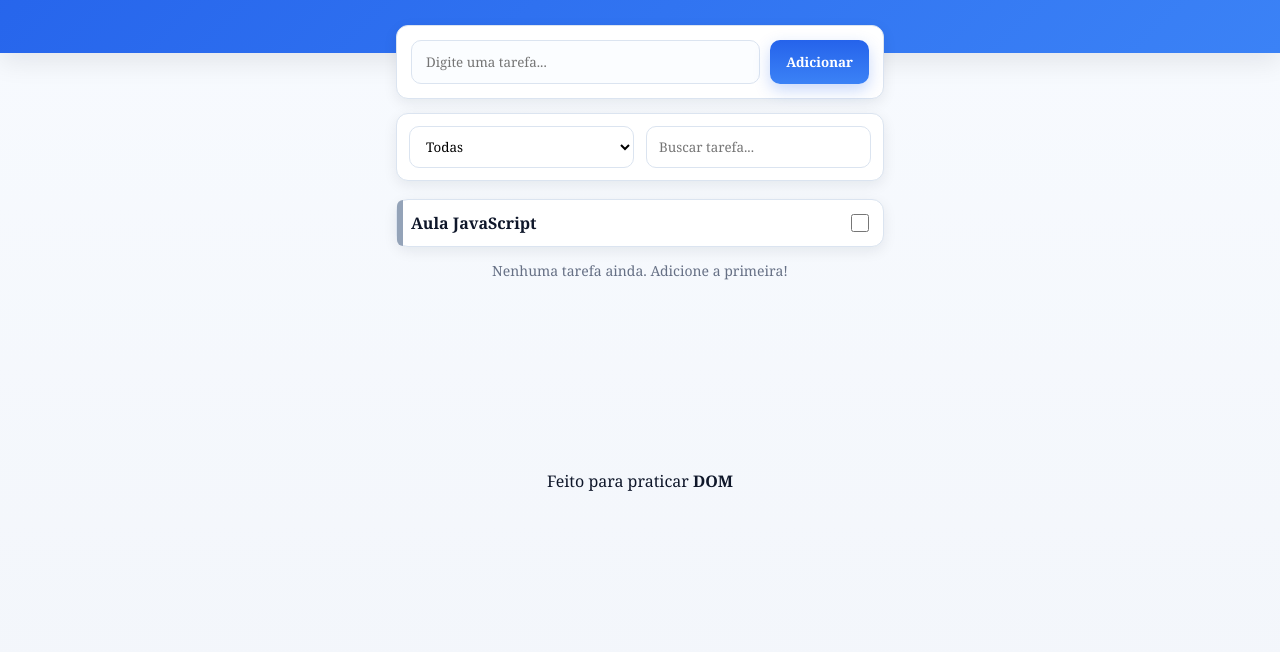
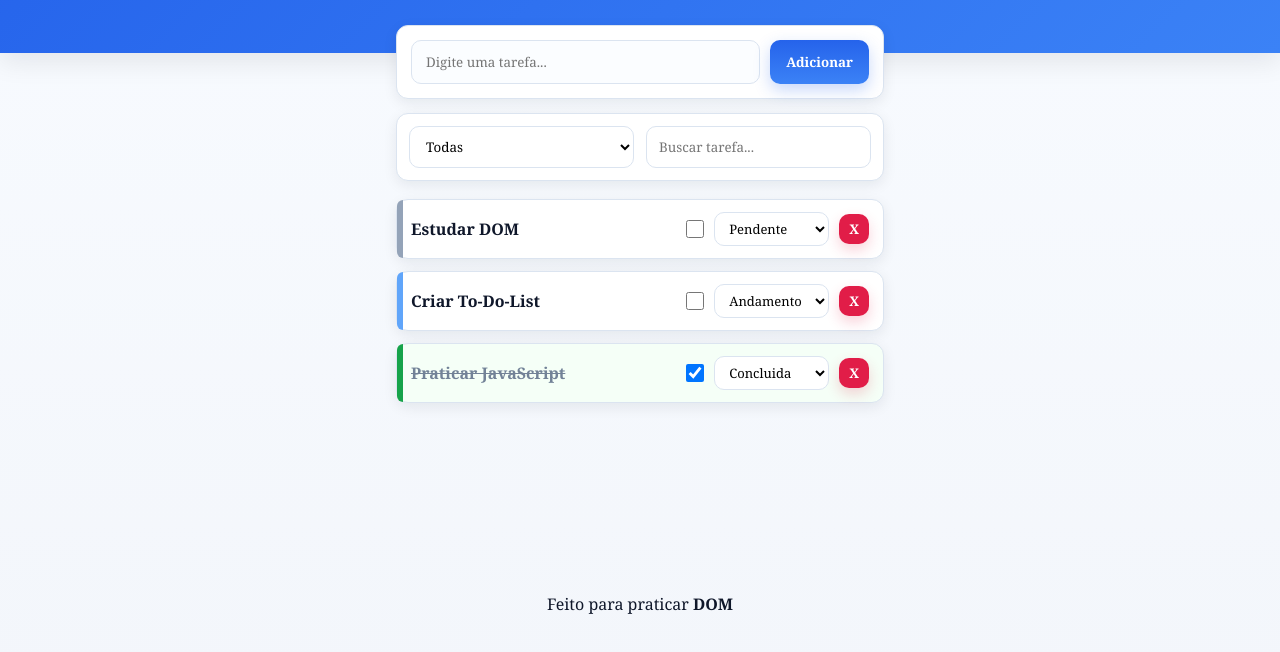
Before and after one commit to kessiamilena/ToDoList-ManipulacaoDOM, a plain HTML site: page index.html in a window 1280 px wide. Shown: the part 116-768 px from the top of the page. Drawn offline with Linux system fonts and the light colour scheme.

Commit message:
:arrow_up: Finalização do JS, incluindo as funções restantes para exibir a lista de tarefas na tela

```diff
--- a/index.html
+++ b/index.html
@@ -35,6 +35,12 @@
         <h3>Aula JavaScript</h3>
         <div class="acao">
           <input type="checkbox" name="" id="">
+          <select name="" id="">
+            <option value="pendente">Pendente</option>
+            <option value="andamento">Andamento</option>
+            <option value="concluida"selected>Concluida</option>
+          </select>
+          <button class="remover">X</button>
         </div>
       </li>
     </ul>
@@ -45,5 +51,6 @@
     <span>Feito para praticar <strong>DOM</strong></span>
   </footer>
   <script src="scripts/script.js"></script>
+  <script src="scripts/teste.js"></script>
 </body>
 </html>
--- a/scripts/script.js
+++ b/scripts/script.js
@@ -74,15 +74,15 @@ function render() {
     // console.log("filtro de status: ", filtro)
 
     // aplica filtros de status e busca
-    const filtradas = tarefas.filter( function(t) {
+    const filtradas = tarefas.filter( function(tarefa) {
         // se filtro for "todas", aceita qualquer status
         // senão - compara com t.status
-        const okStatus = filtro === "todas" ? true : t.status === filtro;
+        const okStatus = filtro === "todas" ? true : tarefa.status === filtro;
 
         // se houver termo, verifica se titulo contem esse termo
         // se usuário digitar algo, só aceita a tarefa se for igual ao que o usuário digitou
         // se usuário não digitar nada - retorna a lista completa(true)
-        const okBusca = termo ? t.titulo.toLowerCase().includes(termo) : true
+        const okBusca = termo ? tarefa.titulo.toLowerCase().includes(termo) : true
 
         return okStatus && okBusca
     })
@@ -111,5 +111,70 @@ function render() {
         const check = document.createElement('input')
         check.type = "checkbox"
         check.checked = t.status === "concluida"
+
+        // ao mudar o check, redesenha na tela
+        check.addEventListener('change', function(){
+            t.status = check.checked ? "concluida" : "pendente"
+            render()
+        })
+
+        // select de status: pendente / concluida / andamento
+        const select = document.createElement('select')
+        const listaSelect = ["pendente", "andamento", "concluida"]
+
+        listaSelect.forEach(function(status) {
+            const option = document.createElement('option')
+            option.value = status
+
+            // capitaliza(deixa em maiusculo) a primeira letra de cada palavra
+            option.textContent = status.charAt(0).toUpperCase() + status.slice(1)
+
+            if(t.status === status) option.selected = true;
+            select.appendChild(option)
+        })
+
+        // ao mudar o select, atualiza e redesenha na tela
+        select.addEventListener('change', function() {
+            t.status = select.value
+            render()
+        })
+
+        // botão remover
+        const botao = document.createElement('button');
+        botao.textContent = "X";
+        botao.className = "remover";
+
+        // recebe o evento de click e filtra uma nova lista
+        botao.addEventListener('click', function() {
+            tarefas = tarefas.filter(apagar => apagar.id !== t.id)
+            render();
+        })
+
+
+        // adicionando os filhos da div acoes
+        acoes.appendChild(check)
+        acoes.appendChild(select)
+        acoes.appendChild(botao)
+
+        // adicionando os filhos do li
+        li.appendChild(h3)
+        li.appendChild(acoes)
+
+        // adicionando os filhos do ul (#id: lista-tarefas - variavel elLista)
+        elLista.appendChild(li)
     })
+
+    // texto aparece somente se o array de filtradas existir algo
+    // caso contrário, recebe display: none (some da tela)
+    elVazio.style.display = filtradas.length ? "none" : "block"
 }
+
+// Filtrar
+// Quando usuário mudar a opção de filtro por status
+elFiltroStatus.addEventListener('change', render)
+
+// Quando usuário digitar algo no campo de busca
+elFiltroBusca.addEventListener('input', render)
+
+//primeira renderização / atualização de informações
+render()
--- /dev/null
+++ b/scripts/teste.js
@@ -0,0 +1,14 @@
+const listaSelect = ["pendente", "andamento", "concluida"]//.slice(2)
+
+ listaSelect.forEach(function(status) {
+          let primeiraMaiuscula = status.charAt(0).toUpperCase()
+
+          let sliceNoStatus = status.slice(1)
+
+          let palavraCompleta = primeiraMaiuscula + sliceNoStatus
+
+          console.log("Palavra Completa Minuscula: " + status)
+          console.log("Aplicando ChartAt(0): " + primeiraMaiuscula)
+          console.log("Aplicando Slice(1): " + sliceNoStatus)
+          console.log("Palavra Completa Maiuscula: " + palavraCompleta)
+    })
```
